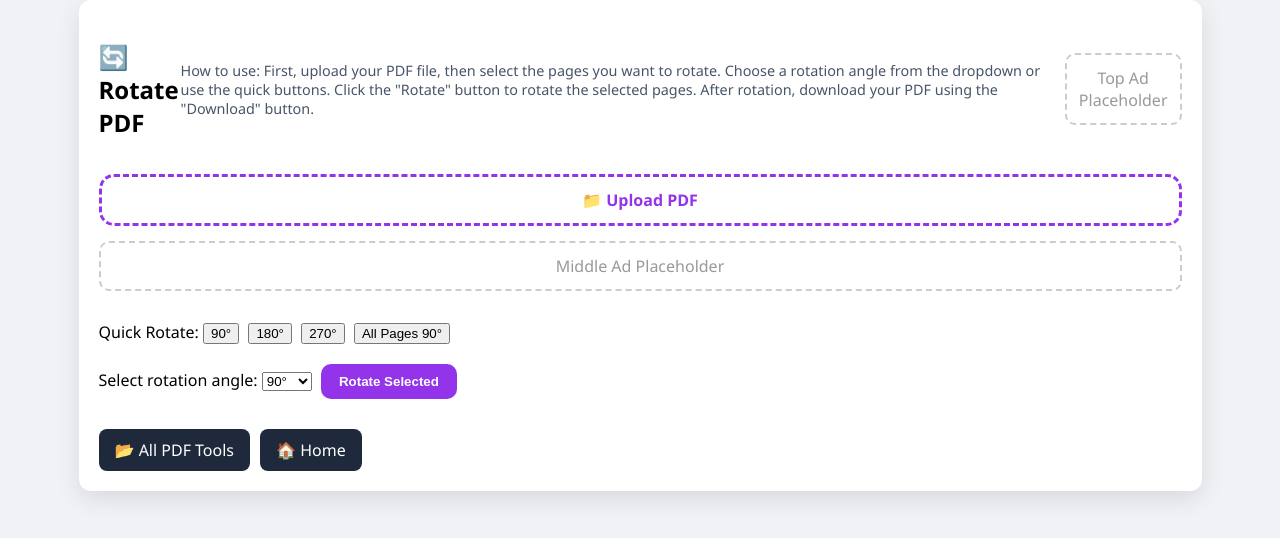
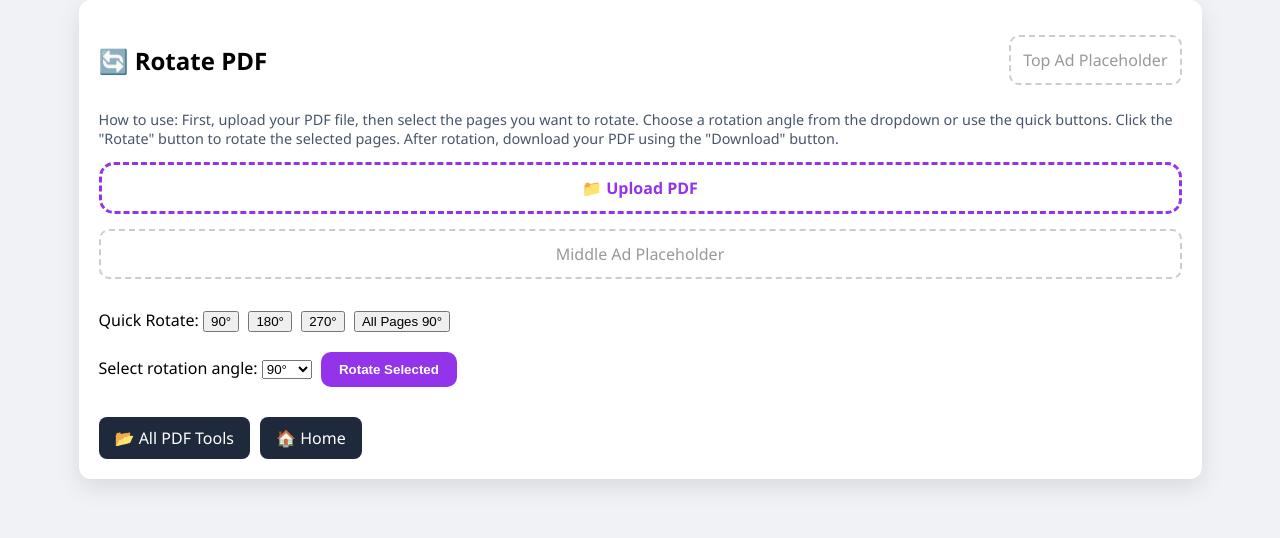
Before and after one commit to easyusehub/rotated-pdf-tool, a plain HTML site: page index.html in a window 1280 px wide. Drawn offline with Linux system fonts and the light colour scheme.

Commit message:
Update index.html

```diff
--- a/index.html
+++ b/index.html
@@ -7,7 +7,7 @@
 <style>
 body,html{margin:0;padding:0;font-family:'Segoe UI',sans-serif;background:#f0f2f5;display:flex;justify-content:center;}
 .container{width:95%;max-width:1100px;padding:20px;background:#fff;border-radius:12px;box-shadow:0 8px 25px rgba(0,0,0,0.1);}
-.header{display:flex;justify-content:space-between;align-items:center;margin-bottom:15px;}
+.header{display:flex;justify-content:space-between;align-items:center;margin-bottom:10px;}
 .upload{padding:12px 20px;border:3px dashed #9333ea;border-radius:15px;color:#9333ea;cursor:pointer;text-align:center;margin-top:5px;font-weight:600;}
 #pdf-pages{display:flex;flex-wrap:wrap;gap:15px;margin-top:20px;}
 .page-card{position:relative;width:200px;height:280px;background:#fff;border-radius:12px;box-shadow:0 4px 12px rgba(0,0,0,0.2);display:flex;justify-content:center;align-items:center;overflow:hidden;cursor:pointer;transition:transform 0.2s;}
@@ -19,27 +19,34 @@ body,html{margin:0;padding:0;font-family:'Segoe UI',sans-serif;background:#f0f2f
 .bottom-buttons a{padding:10px 16px;background:#1e293b;color:#fff;border-radius:8px;text-decoration:none;}
 .quick-buttons{margin:10px 0;}
 .quick-buttons button{margin-right:5px;}
-.instruction{margin-top:15px;color:#475569;font-size:0.9rem;}
+.instruction{margin-top:10px;color:#475569;font-size:0.9rem;}
 .ad{margin:15px 0;border:2px dashed #ccc;padding:12px;border-radius:10px;color:#999;text-align:center;}
 </style>
 </head>
 <body>
 <div class="container">
+  <!-- Header + Top Ad -->
   <div class="header">
     <h2>🔄 Rotate PDF</h2>
+    <div class="ad">Top Ad Placeholder</div>
+  </div>
+
+  <!-- Instruction -->
   <p class="instruction">
     How to use: First, upload your PDF file, then select the pages you want to rotate. Choose a rotation angle from the dropdown or use the quick buttons. Click the "Rotate" button to rotate the selected pages. After rotation, download your PDF using the "Download" button.
   </p>
-<div class="ad">Top Ad Placeholder</div>
-</div>
 
+  <!-- Upload PDF -->
   <div class="upload" onclick="fileInput.click()">📁 Upload PDF</div>
   <input type="file" id="fileInput" hidden accept="application/pdf">
 
+  <!-- Middle Ad -->
   <div class="ad">Middle Ad Placeholder</div>
 
+  <!-- PDF Page Thumbnails -->
   <div id="pdf-pages"></div>
 
+  <!-- Quick Rotate Buttons -->
   <div class="quick-buttons">
     <label>Quick Rotate:</label>
     <button onclick="rotateSelected(90)">90°</button>
@@ -48,6 +55,7 @@ How to use: First, upload your PDF file, then select the pages you want to rotat
     <button onclick="rotateAll(90)">All Pages 90°</button>
   </div>
 
+  <!-- Dropdown + Rotate Selected + Download -->
   <div>
     <label>Select rotation angle:</label>
     <select id="rotateAngle">
@@ -59,13 +67,14 @@ How to use: First, upload your PDF file, then select the pages you want to rotat
     <button class="button" id="download" style="display:none;">📥 Download</button>
   </div>
 
-
+  <!-- Bottom Buttons -->
   <div class="bottom-buttons">
     <a href="#">📂 All PDF Tools</a>
     <a href="#">🏠 Home</a>
   </div>
 </div>
 
+<!-- PDF.js + PDF-lib -->
 <script src="https://cdnjs.cloudflare.com/ajax/libs/pdf.js/2.16.105/pdf.min.js"></script>
 <script src="https://cdnjs.cloudflare.com/ajax/libs/pdf-lib/1.17.1/pdf-lib.min.js"></script>
 
```
Lines whose indentation alone changed are shown as unchanged.
